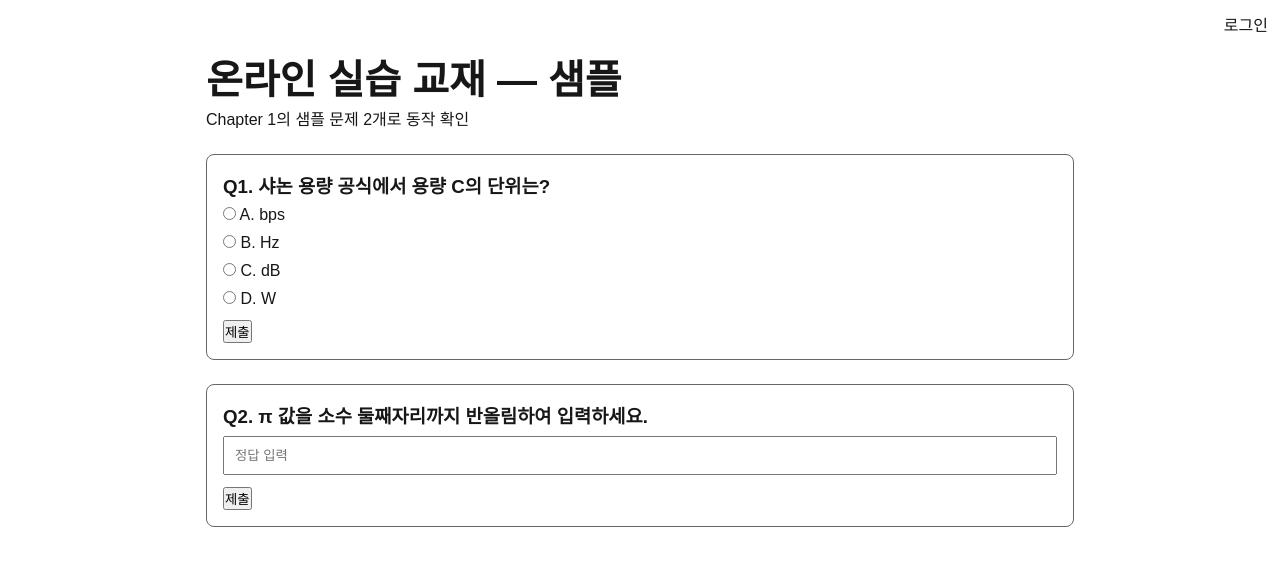
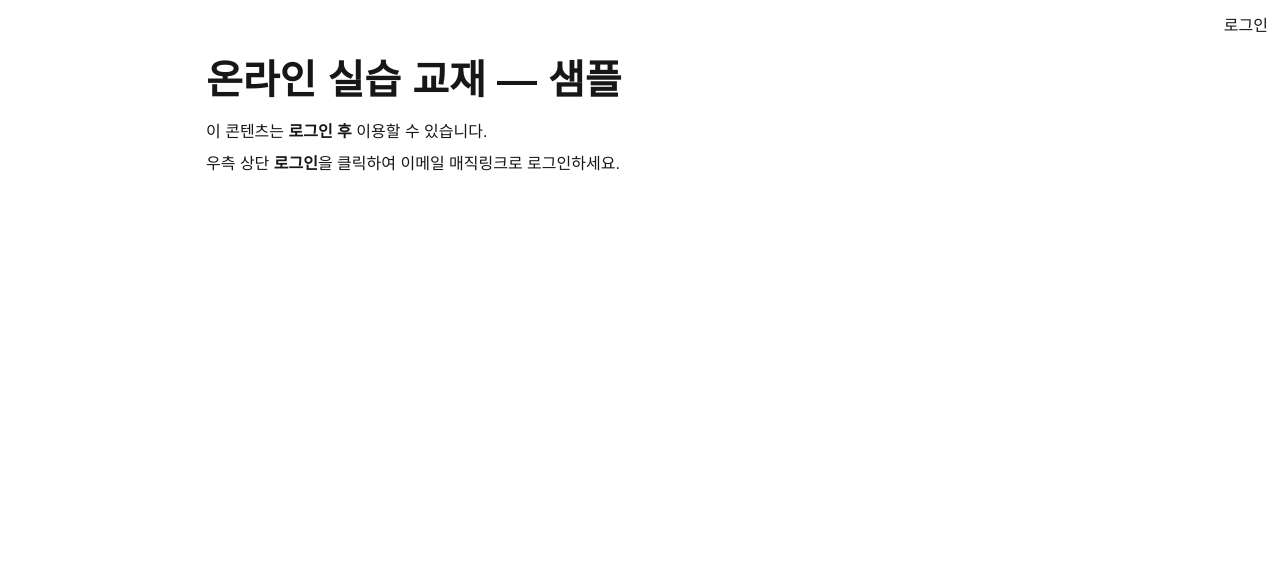
Before and after one commit to gonewgit/online-workbook, a Next.js app: page / in a window 1280 px wide. Shown: the top 566 px of the page. Built offline with nearby package versions, Linux system fonts and the light colour scheme; no server answers.

Commit message:
feat(auth): gate homepage content behind login

```diff
--- a/src/app/page.tsx
+++ b/src/app/page.tsx
@@ -1,7 +1,9 @@
 "use client";
 
-import { useState } from "react";
+import { useEffect, useState } from "react";
+import { supabaseBrowser } from "@/lib/supabase";
 
+// ---------- 공통: 채점 호출 ----------
 async function grade(problemId: number, answer: string) {
   const res = await fetch("/api/grade", {
     method: "POST",
@@ -13,6 +15,10 @@ async function grade(problemId: number, answer: string) {
 }
 
 export default function Home() {
+  // 로그인 상태
+  const [loading, setLoading] = useState(true);
+  const [isAuthed, setIsAuthed] = useState(false);
+
   // Q1: MCQ
   const [q1, setQ1] = useState<string>("");
   const [q1Res, setQ1Res] = useState<{ score: number; feedback?: string }>();
@@ -22,6 +28,25 @@ export default function Home() {
   const [q2, setQ2] = useState<string>("");
   const [q2Res, setQ2Res] = useState<{ score: number; feedback?: string }>();
   const [q2Busy, setQ2Busy] = useState(false);
+
+  // 로그인 상태 확인
+  useEffect(() => {
+    const sb = supabaseBrowser();
+
+    // 최초 세션
+    sb.auth.getSession().then(({ data }) => {
+      setIsAuthed(!!data.session);
+      setLoading(false);
+    });
+
+    // 실시간 상태 변경 반영
+    const { data: sub } = sb.auth.onAuthStateChange((_event, session) => {
+      setIsAuthed(!!session);
+    });
+    return () => {
+      sub.subscription.unsubscribe();
+    };
+  }, []);
 
   const submitQ1 = async (e: React.FormEvent) => {
     e.preventDefault();
@@ -45,12 +70,55 @@ export default function Home() {
     }
   };
 
+  // 상단 고정 링크
+  const TopRight = () => (
+    <div style={{ position: "fixed", top: 12, right: 12 }}>
+      {isAuthed ? (
+        <a
+          href="#"
+          onClick={async (e) => {
+            e.preventDefault();
+            await supabaseBrowser().auth.signOut();
+            location.reload();
+          }}
+        >
+          로그아웃
+        </a>
+      ) : (
+        <a href="/login">로그인</a>
+      )}
+    </div>
+  );
+
+  if (loading) {
+    return (
+      <main style={{ maxWidth: 900, margin: "32px auto", padding: 16 }}>
+        <TopRight />
+        <p>로딩 중…</p>
+      </main>
+    );
+  }
+
+  // 로그인 안 된 경우: 문제 가림막
+  if (!isAuthed) {
+    return (
+      <main style={{ maxWidth: 900, margin: "32px auto", padding: 16 }}>
+        <TopRight />
+        <h1 style={{ fontSize: 40, fontWeight: 800 }}>온라인 실습 교재 — 샘플</h1>
+        <p style={{ marginTop: 12 }}>
+          이 콘텐츠는 <b>로그인 후</b> 이용할 수 있습니다.
+        </p>
+        <p style={{ marginTop: 8 }}>
+          우측 상단 <b>로그인</b>을 클릭하여 이메일 매직링크로 로그인하세요.
+        </p>
+      </main>
+    );
+  }
+
+  // 로그인된 경우: 문제 표시
   return (
     <main style={{ maxWidth: 900, margin: "32px auto", padding: 16 }}>
-      {/* 로그인 링크 (우상단 고정) */}
-      <div style={{ position: "fixed", top: 12, right: 12 }}>
-        <a href="/login">로그인</a>
-      </div>
+      <TopRight />
 
       <h1 style={{ fontSize: 40, fontWeight: 800 }}>온라인 실습 교재 — 샘플</h1>
       <p style={{ marginBottom: 24 }}>Chapter 1의 샘플 문제 2개로 동작 확인</p>
```
